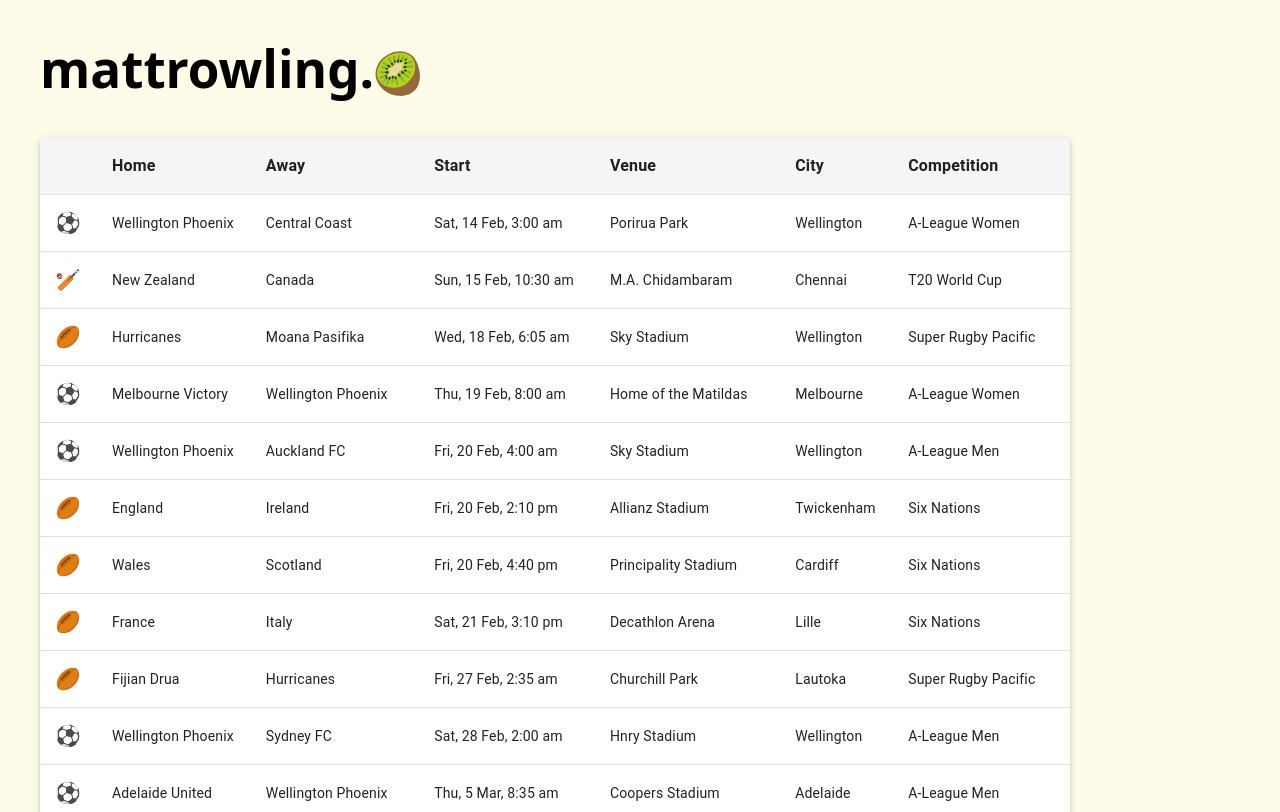
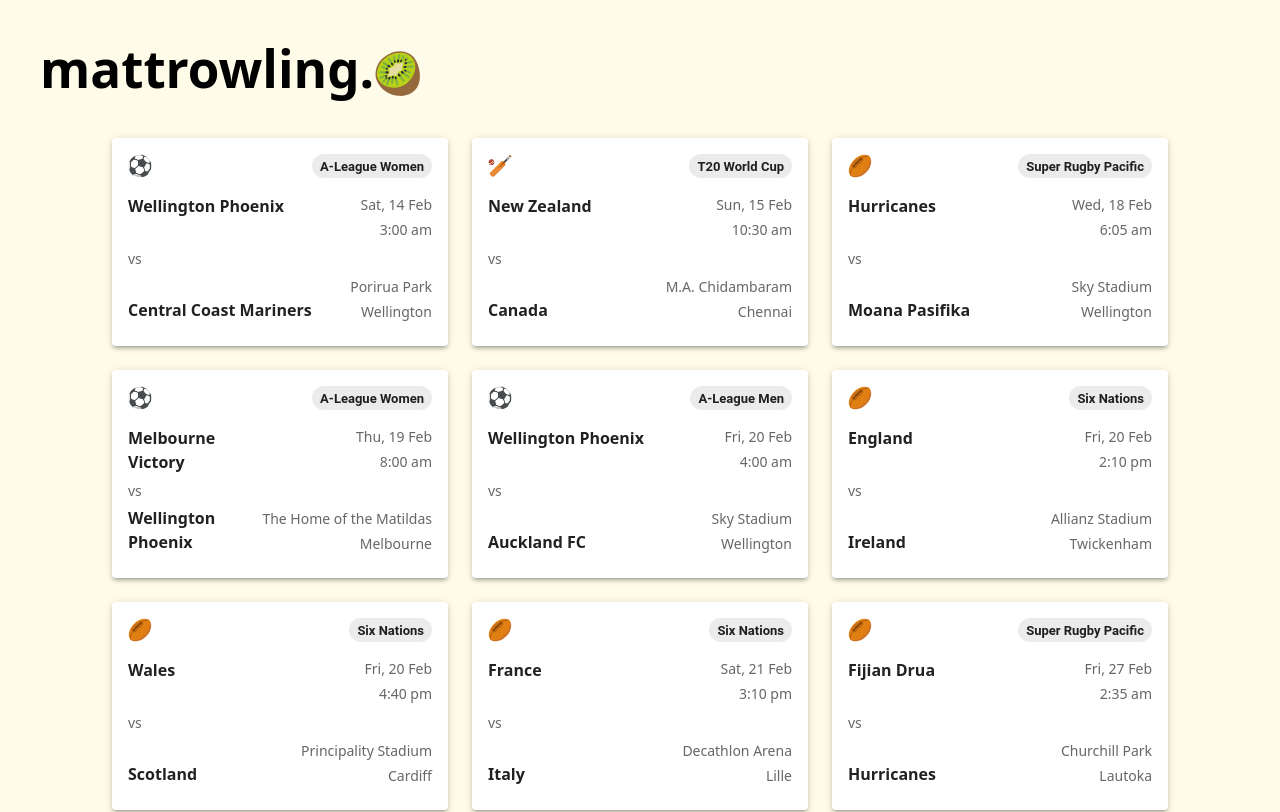
Before and after one commit to MattRowling/mattrowling.kiwi, a React (Vite) app: page / in a window 1280 px wide. Shown: the top 812 px of the page. Built offline with nearby package versions, Linux system fonts and the light colour scheme.

Commit message:
create fixture cards

```diff
--- a/src/sports/Fixtures.tsx
+++ b/src/sports/Fixtures.tsx
@@ -1,12 +1,4 @@
-import {
-  Table,
-  TableBody,
-  TableCell,
-  TableContainer,
-  TableHead,
-  TableRow,
-  Paper,
-} from "@mui/material";
+import { Card, CardContent, Box, Chip } from "@mui/material";
 
 import FixturesData from "./data/FixturesData";
 import FootballSvg from "./icons/soccer-ball-noto.svg";
@@ -26,14 +18,18 @@
   return null;
 };
 
-const getStartFromTimestamp = (timestamp: number) => {
-  // TODO: display year if not current year
-
+const getDateFromTimestamp = (timestamp: number) => {
   const date = new Date(timestamp * 1000);
   return date.toLocaleString("en-AU", {
     weekday: "short",
     month: "short",
     day: "numeric",
+  });
+};
+
+const getTimeFromTimestamp = (timestamp: number) => {
+  const date = new Date(timestamp * 1000);
+  return date.toLocaleString("en-AU", {
     hour: "numeric",
     minute: "numeric",
   });
@@ -43,46 +39,126 @@
 
 function Fixtures() {
   return (
-    <div className="w-fit">
-      <TableContainer component={Paper} sx={{ boxShadow: 3 }}>
-        <Table sx={{ minWidth: "auto" }}>
-          <TableHead
+    <Box
+      sx={{
+        display: "grid",
+        gridTemplateColumns: {
+          xs: "minmax(auto, 21rem)",
+          sm: "repeat(auto-fit, minmax(21rem, 21rem))",
+        },
+        gap: 3,
+        justifyContent: "center",
+      }}
+    >
+      {sortedFixtures.map((fixture) => (
+        <Card
+          key={fixture.id}
+          sx={{
+            boxShadow: 3,
+            transition: "transform 2s, box-shadow 0.2s",
+            height: "13rem",
+            display: "flex",
+            flexDirection: "column",
+          }}
+        >
+          <CardContent
             sx={{
-              backgroundColor: "#f5f5f5",
-              "& .MuiTableCell-root": { fontWeight: "bold", fontSize: "1rem" },
+              flex: 1,
+              display: "flex",
+              flexDirection: "column",
             }}
           >
-            <TableRow>
-              <TableCell></TableCell>
-              <TableCell>Home</TableCell>
-              <TableCell>Away</TableCell>
-              <TableCell>Start</TableCell>
-              <TableCell>Venue</TableCell>
-              <TableCell>City</TableCell>
-              <TableCell>Competition</TableCell>
-            </TableRow>
-          </TableHead>
-          <TableBody>
-            {sortedFixtures.map((row) => (
-              <TableRow
-                key={row.id}
+            {/* Sport Icon & Competition */}
+            <Box
+              sx={{
+                display: "flex",
+                alignItems: "center",
+                justifyContent: "space-between",
+                marginBottom: 2,
+              }}
+            >
+              {getSvgForSport(fixture.sport)}
+              <Chip
+                label={fixture.competition}
+                size="small"
+                sx={{ fontWeight: "bold" }}
+              />
+            </Box>
+
+            {/* Teams and Match Details Side by Side */}
+            <Box
+              sx={{
+                display: "flex",
+                gap: 2,
+                flex: 1,
+              }}
+            >
+              {/* Teams */}
+              <Box
                 sx={{
-                  "&:last-child td": { border: 0 },
+                  display: "flex",
+                  flexDirection: "column",
+                  justifyContent: "space-between",
+                  flex: 1,
+                  minHeight: 0,
                 }}
               >
-                <TableCell>{getSvgForSport(row.sport)}</TableCell>
-                <TableCell>{row.home}</TableCell>
-                <TableCell>{row.away}</TableCell>
-                <TableCell>{getStartFromTimestamp(row.timestamp)}</TableCell>
-                <TableCell>{row.venue}</TableCell>
-                <TableCell>{row.city}</TableCell>
-                <TableCell>{row.competition}</TableCell>
-              </TableRow>
-            ))}
-          </TableBody>
-        </Table>
-      </TableContainer>
-    </div>
+                <Box sx={{ fontSize: "1rem", fontWeight: "bold" }}>
+                  {fixture.home}
+                </Box>
+                <Box
+                  sx={{
+                    fontSize: "0.875rem",
+                    color: "text.secondary",
+                  }}
+                >
+                  vs
+                </Box>
+                <Box sx={{ fontSize: "1rem", fontWeight: "bold" }}>
+                  {fixture.away}
+                </Box>
+              </Box>
+
+              {/* Match Details */}
+              <Box
+                sx={{
+                  display: "flex",
+                  flexDirection: "column",
+                  fontSize: "0.875rem",
+                  color: "text.secondary",
+                  justifyContent: "space-between",
+                  textAlign: "right",
+                }}
+              >
+                {/* Date and Time at top */}
+                <Box
+                  sx={{
+                    display: "flex",
+                    flexDirection: "column",
+                    gap: 0.5,
+                  }}
+                >
+                  <Box>{getDateFromTimestamp(fixture.timestamp)}</Box>
+                  <Box>{getTimeFromTimestamp(fixture.timestamp)}</Box>
+                </Box>
+
+                {/* Venue and City at bottom */}
+                <Box
+                  sx={{
+                    display: "flex",
+                    flexDirection: "column",
+                    gap: 0.5,
+                  }}
+                >
+                  <Box>{fixture.venue}</Box>
+                  <Box>{fixture.city}</Box>
+                </Box>
+              </Box>
+            </Box>
+          </CardContent>
+        </Card>
+      ))}
+    </Box>
   );
 }
 
--- a/src/sports/data/FixturesData.tsx
+++ b/src/sports/data/FixturesData.tsx
@@ -135,7 +135,7 @@
     sport: "Football",
     competition: "A-League Men",
     home: "Wellington Phoenix",
-    away: "W. Sydney Wanderers",
+    away: "Western Sydney Wanderers",
     timestamp: 1776398400,
     venue: "Apollo Projects Stadium",
     city: "Christchurch",
@@ -155,7 +155,7 @@
     sport: "Football",
     competition: "A-League Women",
     home: "Wellington Phoenix",
-    away: "Central Coast",
+    away: "Central Coast Mariners",
     timestamp: 1771038000,
     venue: "Porirua Park",
     city: "Wellington",
@@ -167,7 +167,7 @@
     home: "Melbourne Victory",
     away: "Wellington Phoenix",
     timestamp: 1771488000,
-    venue: "Home of the Matildas",
+    venue: "The Home of the Matildas",
     city: "Melbourne",
   },
   {
@@ -194,7 +194,7 @@
     id: 19,
     sport: "Football",
     competition: "A-League Women",
-    home: "Central Coast",
+    home: "Central Coast Mariners",
     away: "Wellington Phoenix",
     timestamp: 1774339200,
     venue: "Industree Group",
@@ -205,7 +205,7 @@
     sport: "Football",
     competition: "A-League Women",
     home: "Wellington Phoenix",
-    away: "Western Sydney",
+    away: "Western Sydney Wanderers",
     timestamp: 1774688400,
     venue: "Hnry Stadium",
     city: "Wellington",
```
